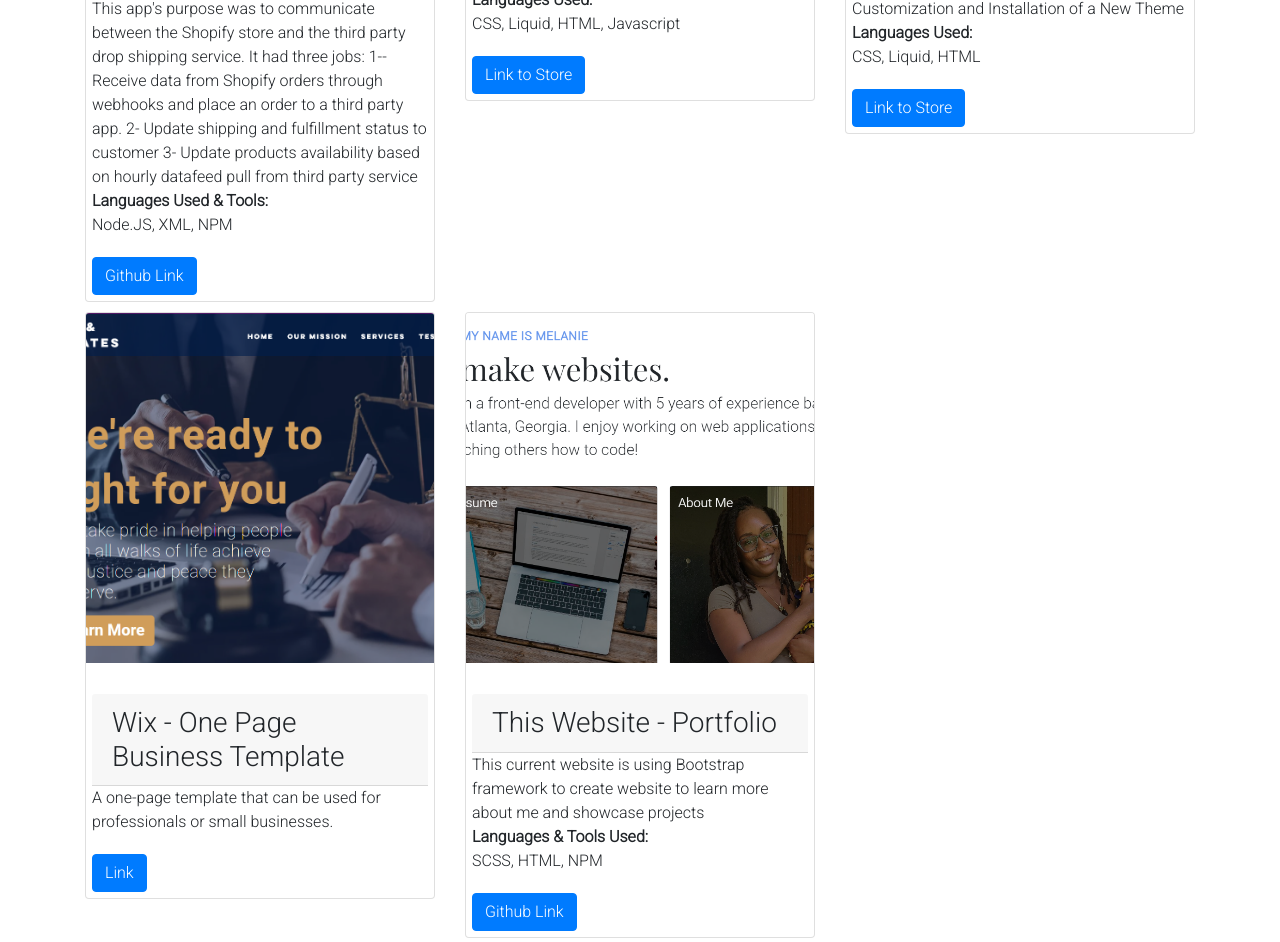
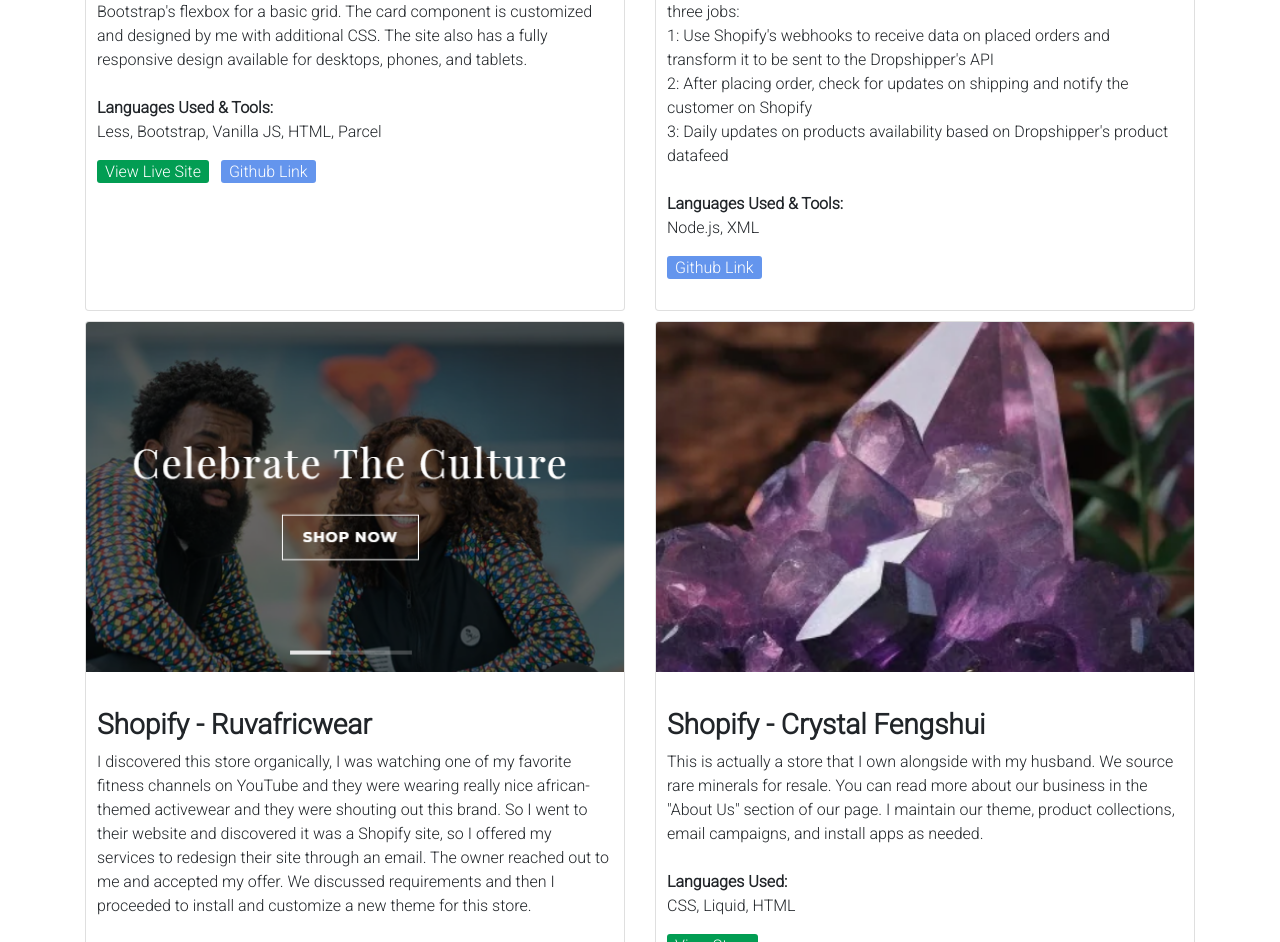
Before and after one commit to melaniemccallProcessing/portfolio, a website: page projects.html in a window 1280 px wide. Shown: the part 553-1495 px from the top of the page. Drawn offline with nearby package versions, Linux system fonts and the light colour scheme.

Commit message:
updating

```diff
--- a/css/styles.scss
+++ b/css/styles.scss
@@ -1,27 +1,34 @@
 $light-blue : #6495ed;
-
+$green: #029d53;
 h2 {
     border-bottom: 3px solid $light-blue;
     font-family: 'Oswald', sans-serif;
 
 }
-h2, h3 {
-    margin-top:25px;
+
+h2,
+h3 {
+    margin-top: 25px;
 
 }
+
 .navbar {
     font-family: 'Oswald', sans-serif;
+
     .navbar-brand {
         font-weight: 400;
+
         img {
-            width:auto;
-            max-height:50px;
+            width: auto;
+            max-height: 50px;
             overflow: hidden;
         }
     }
+
     .navbar-nav {
         font-weight: 300;
-        font-size:25px;
+        font-size: 25px;
+
         .nav-item {
             &.active {
                 border-bottom: 3px solid #6495ed;
@@ -32,41 +39,54 @@ h2, h3 {
 
 
 header {
-    position:relative;
+    position: relative;
 }
+
 .header-title {
     font-family: 'Poiret One', cursive;
     font-size: 50px;
-    color:white;
+    color: white;
     animation: fadeIn 3s forwards;
 }
+
 .fade-in {
     opacity: 0;
     animation: fadeIn 2s forwards;
 }
 
 @keyframes fadeIn {
-    0% { opacity: 0; }
-    100% { opacity: 1; }
+    0% {
+        opacity: 0;
     }
+
+    100% {
+        opacity: 1;
+    }
+}
+
 #second {
     animation-delay: 2s;
 }
+
 #third {
     animation-delay: 4s;
 }
+
 #fourth {
     animation-delay: 6s;
 }
+
 .centered-text {
-    position:absolute;
+    position: absolute;
     top: 50%;
-    left:50%;
-    transform: translate(-50%,-50%);
+    left: 50%;
+    transform: translate(-50%, -50%);
 }
+
 .round-borders {
     border-radius: 50%;
 }
+
 body {
     font-family: 'Roboto', sans-serif;
 }
@@ -75,24 +95,28 @@ body {
     0% {
         background-position: 0% 50%;
     }
+
     50% {
         background-position: 100% 50%;
     }
+
     100% {
         background-position: 0% 50%;
     }
 }
 
 .intro {
-    margin-top:55px;
+    margin-top: 55px;
 
     @media(min-width: 600px) {
         margin-top: 160px;
     }
+
     .big-text-intro {
         font-family: 'Playfair Display', serif;
         font-size: 60px;
     }
+
     .name-intro {
         text-transform: uppercase;
         letter-spacing: 1px;
@@ -101,42 +125,49 @@ body {
         font-weight: bold;
 
     }
+
     .sub-text-intro {
         // font-family: 'Playfair Display', serif;
         font-size: 30px;
         // font-family: 'Oswald', sans-serif;
-        font-weight:300;
+        font-weight: 300;
     }
 }
 
 .card {
-    margin-bottom:10px;
+    margin-bottom: 10px;
+
     .card-title {
         font-size: 25px;
         // font-weight: 400;
     }
+
     .black-bg-transparent {
         background: black;
         opacity: 0.5;
         position: absolute;
-        height:100%;
-        width:100%;
+        height: 100%;
+        width: 100%;
     }
+
     &:hover {
         .black-bg-transparent {
             opacity: 0.2;
         }
     }
+
     .card-img {
         width: 100%;
-        height:350px;
+        height: 350px;
         object-fit: cover;
     }
+
     .card-img-top {
-        height:350px;
+        height: 350px;
         object-fit: cover;
     }
 }
+
 .hidden-link {
     position: absolute;
     height: 100%;
@@ -149,6 +180,7 @@ body {
         font-weight: bold;
         font-size: 19px;
     }
+
     .job-duration {
         font-style: italic;
     }
@@ -162,8 +194,27 @@ body {
 .about-me {
     font-size: 22px;
 }
+
 .projects-section {
     .card-body {
-        padding: 6px;
+        padding: 11px;
+        height: 436px;
+    }
+
+    h3 {
+        font-weight: bold;
+    }
+
+    .github-link {
+        background: $light-blue;
+        color: white;
+        padding: 2px 8px;
+        border-radius: 3px;
+    }
+    .live-site {
+        background: $green;
+        color: white;
+        padding: 2px 8px;
+        border-radius: 3px;
     }
 }
--- a/projects.html
+++ b/projects.html
@@ -53,66 +53,86 @@
     </nav>
     <div class="container fade-in projects-section">
         <div class="row">
-            <div class="col-sm-4">
+            <div class="col-sm-6">
+                <div class="card">
+                    <img src="img/whatsfordinner.png" class="card-img-top" alt="...">
+                    <div class="card-body">
+                        <h3 >Whats For Dinner</h3>
+                        <p class="card-text"> Since I like to try new recipes every week, I created a simple project for searching for recipes by name. This uses TheMealDB API for data and Bootstrap's flexbox for a basic grid. The card component is customized and designed by me with additional CSS. The site also has a fully responsive design available for desktops, phones, and tablets.<br><br> <b>Languages Used & Tools:</b> <br> Less, Bootstrap, Vanilla JS,  HTML, Parcel </p>
+                        <a class="live-site my-1 mr-2" target="_blank"
+                            href="https://showmetherecipes.netlify.app/">View Live Site</a>
+                        <a class="github-link my-1 " target="_blank"
+                            href="https://github.com/melaniemccallProcessing/whatsfordinner">Github Link</a>
+                    </div>
+                </div>
+
+            </div>
+
+            <div class="col-sm-6">
                 <div class="card">
                     <img src="img/shopify-icon.png" class="card-img-top" alt="...">
                     <div class="card-body">
-                        <h3 class="card-header">Node - Dropshipping App</h3>
-                        <p class="card-text"> This app's purpose was to communicate between the Shopify store and the
-                            third party drop shipping service. It had three jobs: 1-- Receive data from Shopify orders
-                            through webhooks and place an order to a third party app. 2- Update shipping and fulfillment
-                            status to customer 3- Update products availability based on hourly datafeed pull from third
-                            party service<br> <b>Languages Used & Tools:</b> <br> Node.JS, XML, NPM </p>
-                        <a class="btn btn-primary mt-1" target="_blank"
+                        <h3 >The Middle Man</h3>
+                        <p class="card-text"> After acquiring a new supplier, my client needed a way to automate placing orders to the Dropshipper from Shopify.
+                            This Node.js app has three jobs: <br>
+                            1: Use Shopify's webhooks to receive data on placed orders and transform it to be sent to the Dropshipper's API<br>
+                            2: After placing order, check for updates on shipping and notify the customer on Shopify<br>
+                            3: Daily updates on products availability based on Dropshipper's product datafeed<br><br>
+                            <b>Languages Used & Tools:</b> <br> Node.js, XML </p>
+                        <a class="github-link mt-1" target="_blank"
                             href="https://github.com/melaniemccallProcessing/sassybox-webhook">Github Link</a>
                     </div>
                 </div>
 
             </div>
 
-            <div class="col-sm-4">
+            <div class="col-sm-6">
                 <div class="card">
                     <img src="img/ruvafricwear.png" class="card-img-top" alt="...">
                     <div class="card-body">
-                        <h3 class="card-header">Shopify - Ruvafricwear</h3>
-                        <p class="card-text"> Customization and Installation of a New Theme <br> <b>Languages Used:</b>
+                        <h3 >Shopify - Ruvafricwear</h3>
+                        <p class="card-text">
+                            I discovered this store organically, I was watching one of my favorite fitness channels on YouTube and they were wearing really nice african-themed activewear and they were shouting out this brand.
+                            So I went to their website and discovered it was a Shopify site, so I offered my services to redesign their site through an email. The owner reached out to me and accepted my offer.
+                            We discussed requirements and then I proceeded to install and customize a new theme for this store. <br><br>
+                            <b>Languages Used:</b>
                             <br> CSS, Liquid, HTML, Javascript</p>
-                        <a class="btn btn-primary mt-1" target="_blank" href="https://www.ruvaafricwear.com/">Link to
-                            Store</a>
-                    </div>
-                </div>
-            </div>
-            <div class="col-sm-4">
-                <div class="card">
-                    <img src="img/crystal-fengshui.png" class="card-img-top" alt="...">
-                    <div class="card-body">
-                        <h3 class="card-header">Shopify - Crystal Fengshui</h3>
-                        <p class="card-text"> Customization and Installation of a New Theme <b>Languages Used:</b> <br>
-                            CSS, Liquid, HTML</p>
-                        <a class="btn btn-primary mt-1" target="_blank" href="https://www.crystal-fengshui.com/">Link to
-                            Store</a>
+                            <a class="live-site mt-1" target="_blank" href="https://www.ruvaafricwear.com/">View Store</a>
                     </div>
                 </div>
             </div>
 
-            <div class="col-sm-4">
+            <div class="col-sm-6">
+                <div class="card">
+                    <img src="img/crystal-fengshui.png" class="card-img-top" alt="...">
+                    <div class="card-body">
+                        <h3 >Shopify - Crystal Fengshui</h3>
+                        <p class="card-text"> This is actually a store that I own alongside with my husband. We source rare minerals for resale. You can read more about our business in the "About Us" section of our page. I maintain our theme, product collections, email campaigns, and install apps as needed. <br><br><b>Languages Used:</b> <br>
+                            CSS, Liquid, HTML</p>
+                        <a class="live-site mt-1" target="_blank" href="https://www.crystal-fengshui.com/">View Store</a>
+                    </div>
+                </div>
+            </div>
+
+            <div class="col-sm-6">
                 <div class="card">
                     <img src="img/projects-image.png" class="card-img-top" alt="...">
                     <div class="card-body">
-                        <h3 class="card-header">Wix - One Page Business Template </h3>
-                        <p class="card-text"> A one-page template that can be used for professionals or small businesses.</p>
-                        <a class="btn btn-primary mt-1" target="_blank"
-                            href="https://bluescript17.wixsite.com/template-landing-01">Link</a> </div>
+                        <h3> Wix - One Page Business Template </h3>
+                        <p class="card-text"> A one-page template that can be used for professionals or small businesses designed by me and created on Wix.</p>
+                        <a class="live-site mt-1" target="_blank"
+                            href="https://bluescript17.wixsite.com/template-landing-01">View Page</a> </div>
                 </div>
             </div>
-            <div class="col-sm-4">
+            <div class="col-sm-6">
                 <div class="card">
                     <img src="img/project-this-website.png" class="card-img-top" alt="...">
                     <div class="card-body">
-                        <h3 class="card-header">This Website - Portfolio </h3>
-                        <p class="card-text"> This current website is using Bootstrap framework to create website to learn more about me and showcase projects <br> <b>Languages & Tools Used:</b> <br>
+                        <h3>Portfolio </h3>
+                        <p class="card-text"> This current website is designed by me and implemented using Bootstrap framework to learn more about me and showcase my past and ongoing projects. <br><br>
+                             <b>Languages & Tools Used:</b> <br>
                             SCSS, HTML, NPM</p>
-                        <a class="btn btn-primary mt-1" target="_blank"
+                        <a class="github-link mt-1" target="_blank"
                             href="https://github.com/melaniemccallProcessing/portfolio">Github Link</a> </div>
                 </div>
             </div>
```
Also changed, not shown: resume.html (+15 -15 lines), css/styles.css, img/whatsfordinner.png (added), 1 other file. Lines whose indentation alone changed are shown as unchanged.
